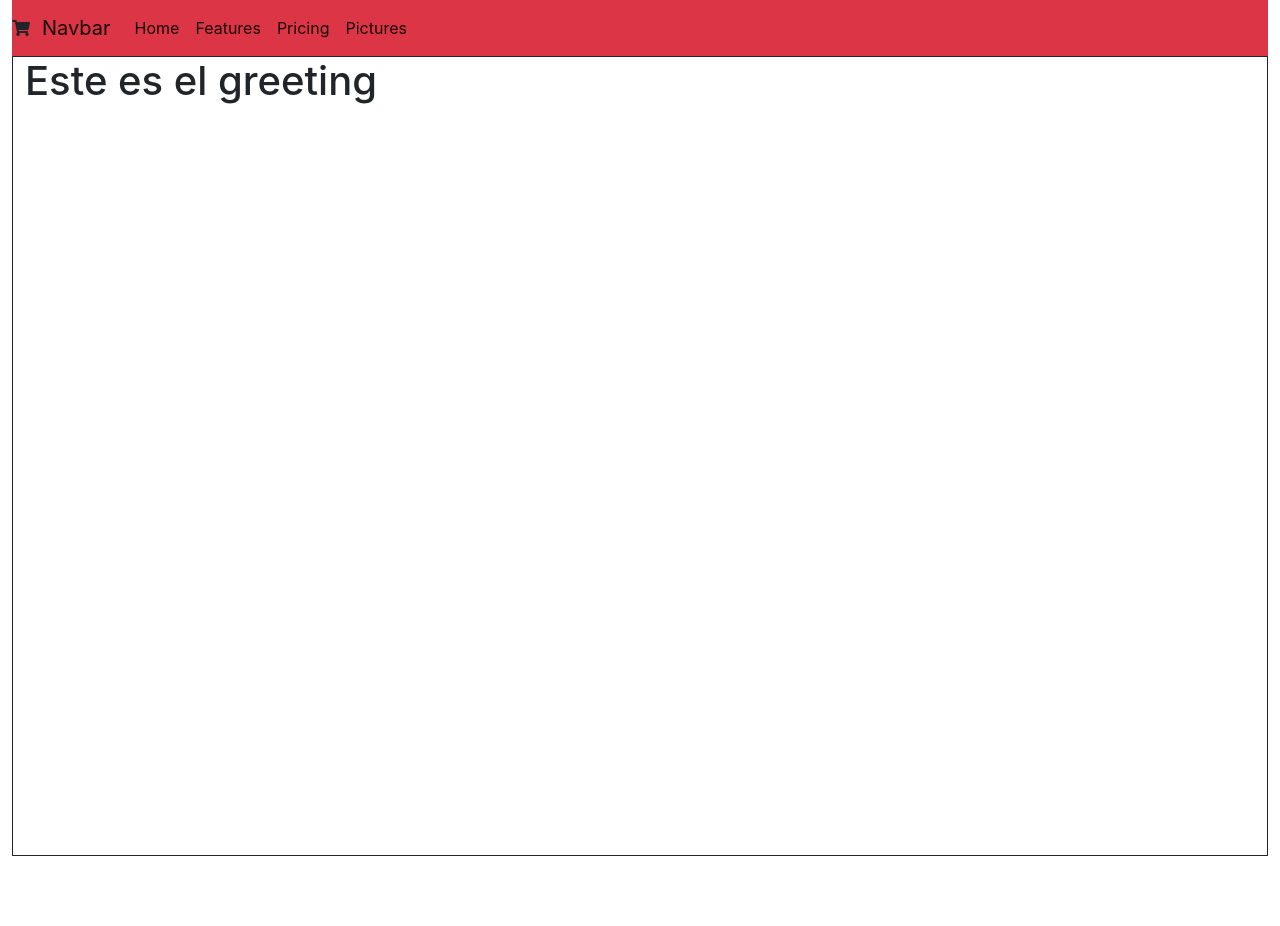
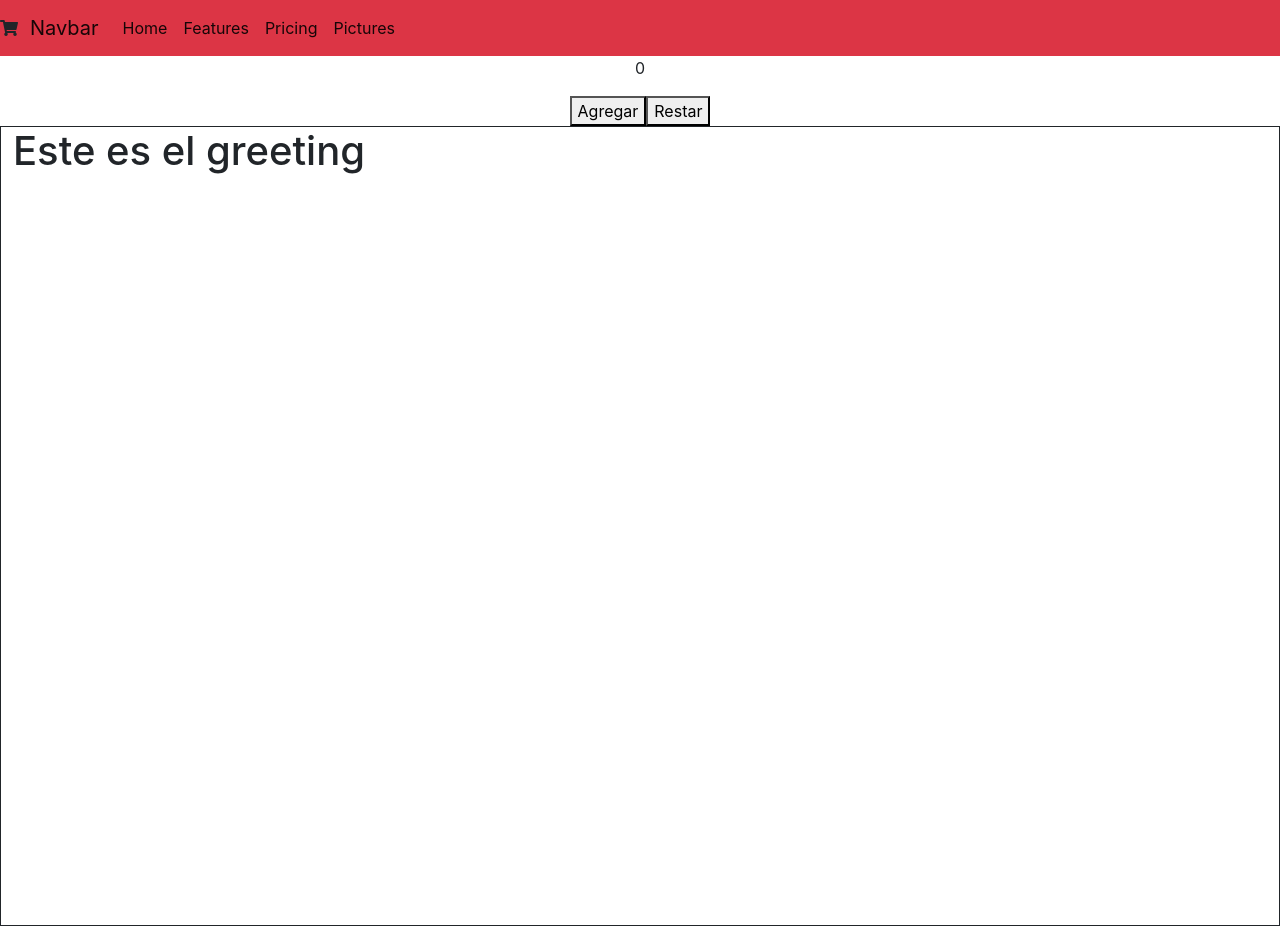
Before and after one commit to Danedoliv/React-JS, a React (Create React App) app: page / in a window 1280 px wide. Before the commit the page ends 856 px from the top, so only its background shows below. Built offline with nearby package versions, Linux system fonts and the light colour scheme.

Commit message:
Desafio 5

```diff
--- a/src/App.js
+++ b/src/App.js
@@ -1,12 +1,15 @@
 import CartWidget from "./Componentes/CartWidget";
 import ItemListContainer from "./Componentes/ItemListContainer";
 import NavBar from "./Componentes/NavBar";
+import ItemCount from "./Componentes/ItemCount";
 
 
 function App() {
   return (
-    <div className="container-fluid">
+    <div>
       <NavBar/>
+      <ItemCount stock="15" initial="0"/>
+
       <ItemListContainer greeting="Este es el greeting">
 
       </ItemListContainer>
--- /dev/null
+++ b/src/Componentes/ItemCount.jsx
@@ -0,0 +1,27 @@
+import React, { useState } from 'react';
+
+
+
+
+  function ItemCount({ stock, initial, children }) {
+       const [count, setCount] = useState(initial);
+
+    function onAdd () {
+        if(count <= stock) {
+            setCount(count + 1)
+        }
+    }
+
+       return (
+         <div className="container text-center">
+            <p> {count}</p>
+           <button onClick={() => onAdd}>Agregar</button>
+           <button onClick={() => setCount(count - 1)}> Restar </button>
+
+           {children}
+         </div>
+      );
+     }
+
+
+export default ItemCount
```
